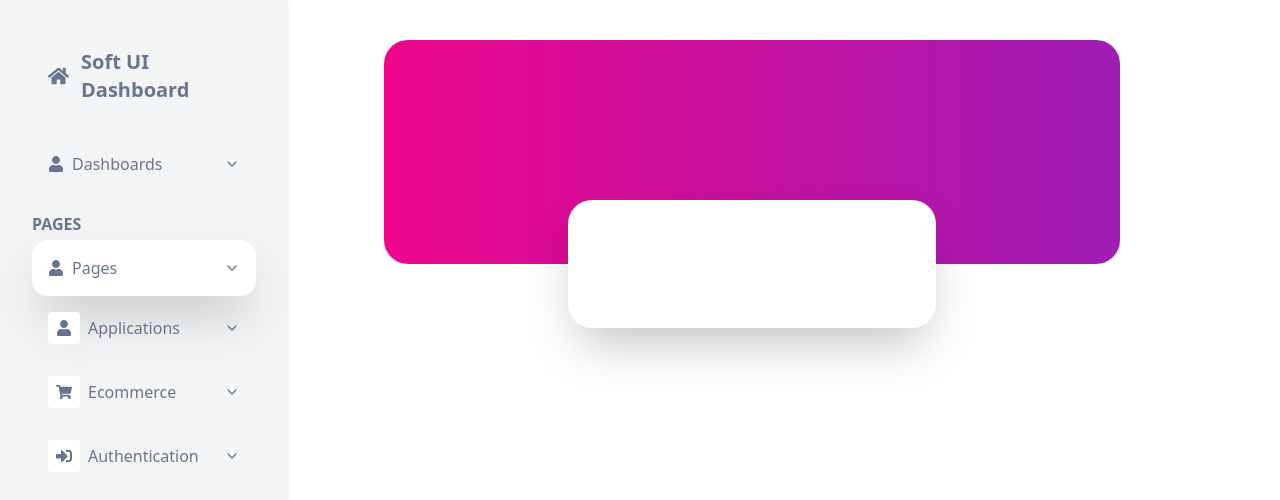
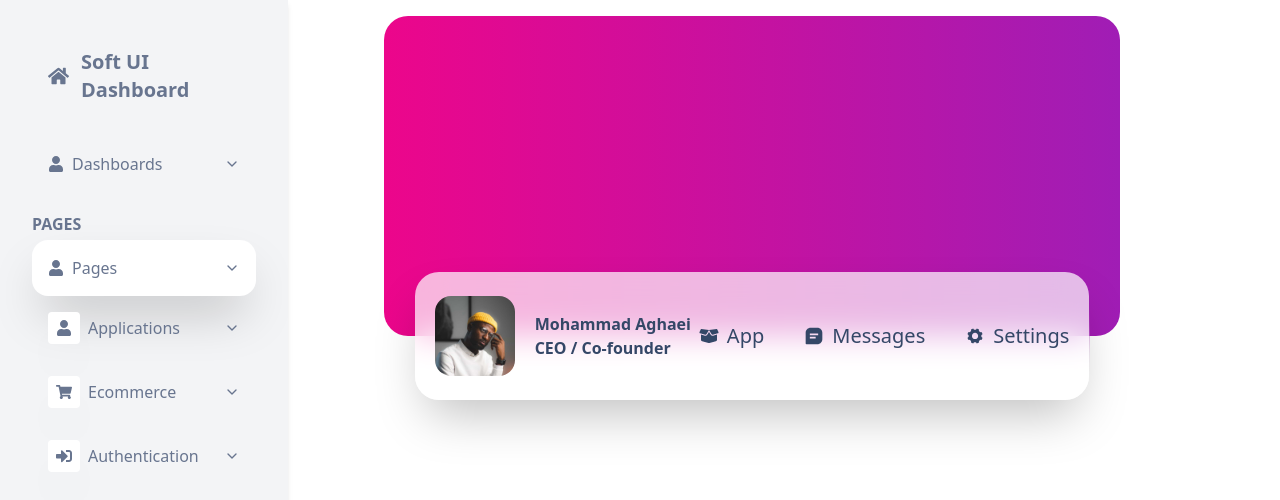
Before and after one commit to MrAghaei/SoftUIDashboard, a React (Vite) app: page /profile/projects in a window 1280 px wide. Shown: the top 500 px of the page. Built offline with nearby package versions, Linux system fonts and the light colour scheme.

Commit message:
[#6-UPDATE] project page
edited profile bar component

```diff
--- a/package.json
+++ b/package.json
@@ -10,6 +10,7 @@
     "preview": "vite preview"
   },
   "dependencies": {
+    "@tailwindcss/forms": "^0.5.7",
     "react": "^18.2.0",
     "react-dom": "^18.2.0",
     "react-icons": "^5.2.1",
--- a/src/components/Profilebar.tsx
+++ b/src/components/Profilebar.tsx
@@ -1,13 +1,42 @@
+import { FaBoxOpen } from "react-icons/fa6";
+import { BiSolidMessageSquareDetail } from "react-icons/bi";
+import { IoIosSettings } from "react-icons/io";
+
 
 
 function Profilebar(){
     return(
-        <div className='w-screen mt-10 mr-40 ml-96 flex flex-col size relative'>
-            <div className='h-56 w-auto rounded-3xl bg-gradient-to-r from-primary-light to-primary-dark'></div>
-            <div className='w-1/2 h-32 bg-white rounded-3xl shadow-2xl absolute translate-x-1/2 translate-y-40'></div>
+        <div className='w-full p-4 pr-40 pl-96 flex flex-col size relative items-center text-primary-text'>
+            <div className='h-80 w-full rounded-3xl bg-gradient-to-r from-primary-light to-primary-dark'></div>
+            <div className='w-11/12 h-32 bg-white bg-opacity-70 backdrop-blur-lg rounded-3xl shadow-2xl -translate-y-16 p-5 flex items-center justify-between'>
+                <div className='flex gap-5 items-center'>
+                    <div>
+                        <img src='/src/assets/profile-image.jpg' className='size-20 rounded-2xl'/>
+                    </div>
+                    <div>
+                        <p className='font-bold'>Mohammad Aghaei</p>
+                        <p className='font-bold'>CEO / Co-founder</p>
+                    </div>
+                </div>
+                <div className='flex gap-10'>
+                    <div className='flex cursor-pointer gap-2 items-center text-xl'>
+                        <FaBoxOpen/>
+                        <p>App</p>
+                    </div>
+                    <div className='flex cursor-pointer gap-2 items-center text-xl'>
+                        <BiSolidMessageSquareDetail />
+                        <p>Messages</p>
+                    </div>
+                    <div className='flex cursor-pointer gap-2 items-center text-xl'>
+                        <IoIosSettings />
+                        <p>Settings</p>
+                    </div>
+                </div>
+            </div>
         </div>
 
 
     )
 }
+
 export default Profilebar
--- a/tailwind.config.js
+++ b/tailwind.config.js
@@ -19,5 +19,7 @@ export default {
       }
     },
   },
-  plugins: [],
+  plugins: [
+    require('@tailwindcss/forms'),
+  ],
 }
```
Also changed, not shown: src/assets/profile-image.jpg (added), 1 other file (tests, documents, lock files or other folders).
